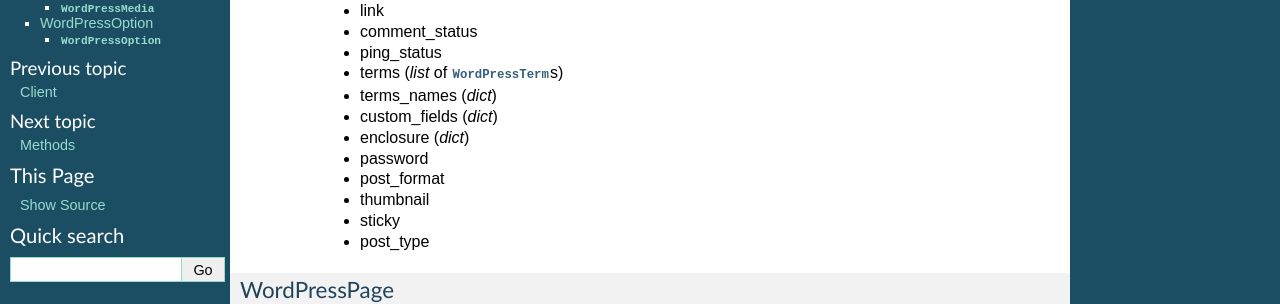
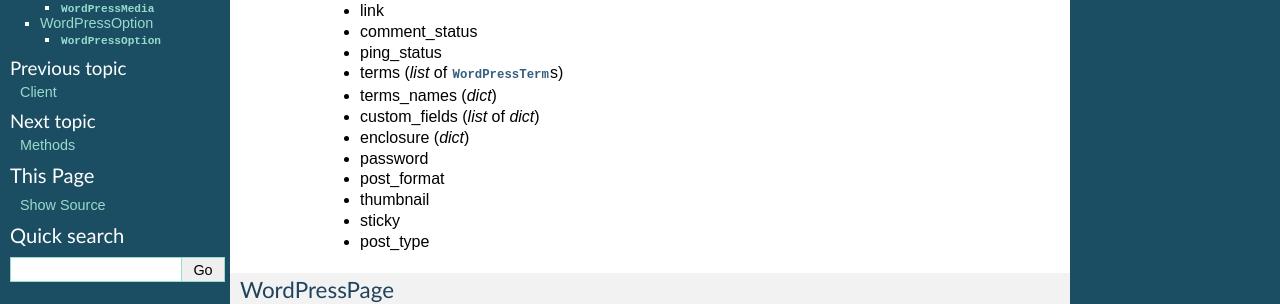
Before and after one commit to maxcutler/python-wordpress-xmlrpc, a Sphinx documentation site: the page built from docs/ref/wordpress.rst, in a window 1280 px wide and 900 px high. Shown: the part 395-699 px from the top of the window. Built offline with Sphinx 7.4.7, drawn with Linux system fonts in a browser that asks for light colours.

Commit message:
WordPressPost.custom_fields is a list of dict
Right now it says that the property `custom_fields` is a `dict` but it actually is a `list` of `dict`.

```diff
--- a/docs/ref/wordpress.rst
+++ b/docs/ref/wordpress.rst
@@ -21,7 +21,7 @@
 		* ping_status
 		* terms (`list` of :class:`WordPressTerm`\s)
 		* terms_names (`dict`)
-		* custom_fields (`dict`)
+		* custom_fields (`list` of `dict`)
 		* enclosure (`dict`)
 		* password
 		* post_format
```
